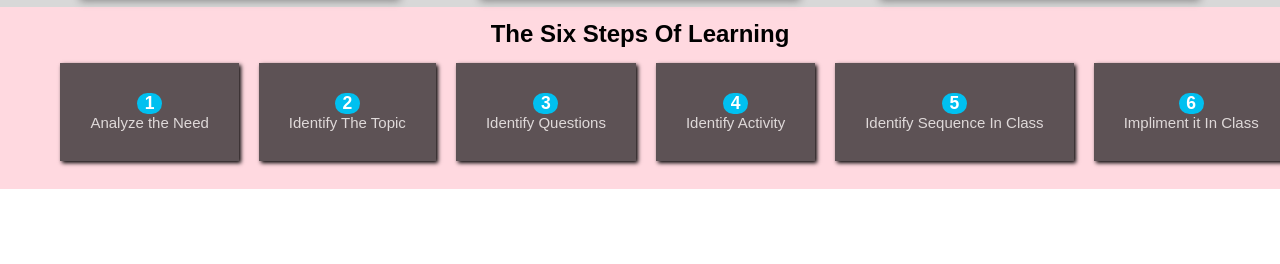
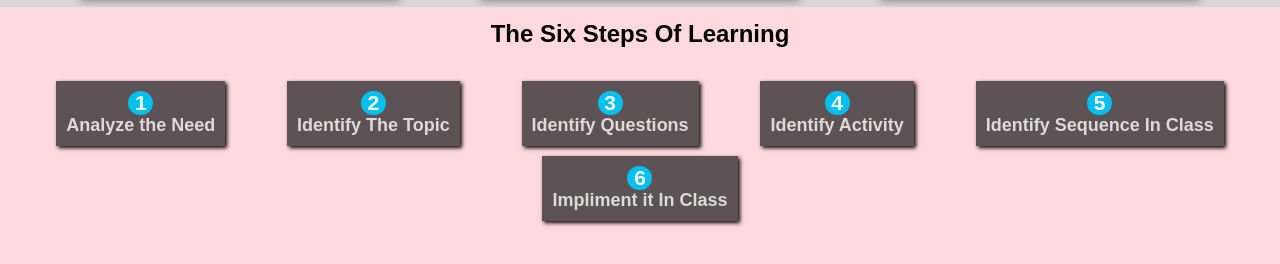
Before and after one commit to salmanfarsy/school, a plain HTML site: page index.html in a window 1280 px wide. Shown: the part 1171-1435 px from the top of the page. Before the commit the page ends 1360 px from the top, so only its background shows below. Drawn offline with nearby package versions, Linux system fonts and the light colour scheme.

Commit message:
working on flexbox

```diff
--- a/styles.css
+++ b/styles.css
@@ -250,21 +250,20 @@ margin-top: 10px;
     width: 100%;
     display: flex;
     flex-wrap: wrap;
-    margin:10px 3%;
-    padding: 0%;
+    justify-content: space-around;
+    margin:15px 0;
+    padding: 1%;
 
   }
   .steps{
     background-color: rgba(30, 30, 31, 0.719);
     margin: 5px 10px;
-    padding: 30px;
-    justify-self: center;
-    align-self: center;
+    padding: 10px;
     color: rgb(223, 217, 217);
-    font-size: 15px;
+    font-size: 18px;
     box-shadow: black 2px 2px 4px;
     transition: all .5s;
-    font-weight: 5;
+    font-weight: 600;
   }
   .steps>h3{
     background-color: rgb(0, 192, 240);
```
